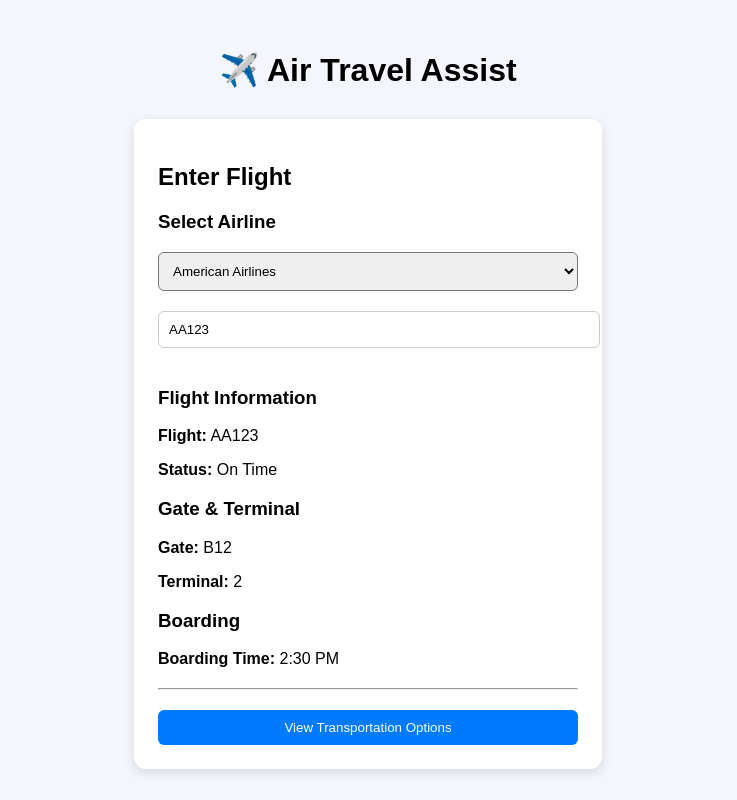
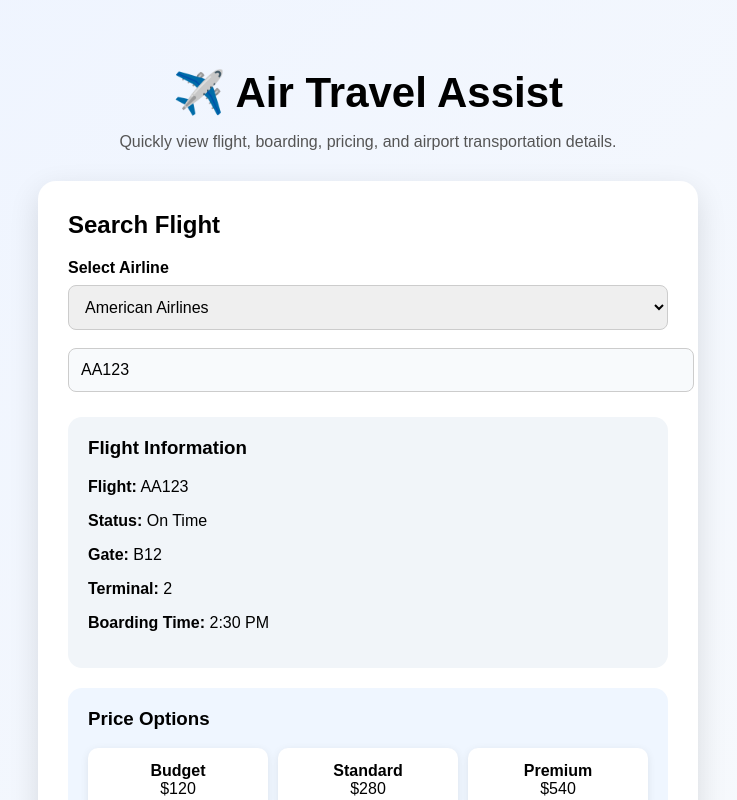
Before and after one commit to abrilquiros/airport-appIS470, a React (Create React App) app in the folder app/: page / in a window 1280 px wide. Shown: the top 800 px of the page, without its empty margins (272-1009 px from the left). Built offline with nearby package versions, Linux system fonts and the light colour scheme.

Commit message:
improve app styling

```diff
--- a/app/src/App.js
+++ b/app/src/App.js
@@ -1,7 +1,6 @@
 import { useState } from "react";
 
 function App() {
-  const [flight, setFlight] = useState("");
   const [showTransport, setShowTransport] = useState(false);
   const [selectedAirline, setSelectedAirline] = useState("American");
 
@@ -13,7 +12,6 @@ const airlineFlights = {
       terminal: "2",
       boarding: "2:30 PM",
     },
-
     Delta: {
       flight: "DL456",
       status: "Delayed",
@@ -21,7 +19,6 @@ const airlineFlights = {
       terminal: "1",
       boarding: "4:10 PM",
     },
-
     United: {
       flight: "UA789",
       status: "Boarding Soon",
@@ -31,34 +28,55 @@ const airlineFlights = {
     },
   };
 
+  const priceOptions = {
+    Budget: "$120",
+    Standard: "$280",
+    Premium: "$540",
+  };
+
+  const flightInfo = airlineFlights[selectedAirline];
+
   return (
-    <div style={{
-      backgroundColor: "#f4f6fb",
+    <div
+      style={{
+        background: "linear-gradient(135deg, #eef4ff, #f8fafc)",
         minHeight: "100vh",
+        padding: "40px 20px",
+        fontFamily: "Arial, sans-serif",
+      }}
+    >
+      <h1 style={{ textAlign: "center", fontSize: "42px", marginBottom: "8px" }}>
+        ✈️ Air Travel Assist
+      </h1>
+
+      <p style={{ textAlign: "center", color: "#555", marginBottom: "30px" }}>
+        Quickly view flight, boarding, pricing, and airport transportation details.
+      </p>
+
+      <div
+        style={{
+          maxWidth: "600px",
+          margin: "0 auto",
+          backgroundColor: "white",
           padding: "30px",
-      fontFamily: "Arial, sans-serif"
-    }}>
-      <h1 style={{ textAlign: "center" }}>✈️ Air Travel Assist</h1>
+          borderRadius: "18px",
+          boxShadow: "0 10px 30px rgba(0,0,0,0.12)",
+        }}
+      >
+        <h2 style={{ marginTop: 0 }}>Search Flight</h2>
 
-      <div style={{
-        maxWidth: "420px",
-        margin: "30px auto",
-        backgroundColor: "white",
-        padding: "24px",
-        borderRadius: "12px",
-        boxShadow: "0 4px 12px rgba(0,0,0,0.12)"
-      }}>
-        <h2>Enter Flight</h2>
-        <h3>Select Airline</h3>
-
+        <label style={{ fontWeight: "bold" }}>Select Airline</label>
         <select
           value={selectedAirline}
           onChange={(e) => setSelectedAirline(e.target.value)}
           style={{
             width: "100%",
-    padding: "10px",
-    marginBottom: "20px",
-    borderRadius: "6px",
+            padding: "12px",
+            marginTop: "8px",
+            marginBottom: "18px",
+            borderRadius: "8px",
+            border: "1px solid #ccc",
+            fontSize: "16px",
           }}
         >
           <option value="American">American Airlines</option>
@@ -68,49 +86,79 @@ const airlineFlights = {
 
         <input
           type="text"
-  value={airlineFlights[selectedAirline].flight}
+          value={flightInfo.flight}
           readOnly
           style={{
             width: "100%",
-    padding: "10px",
-    marginBottom: "20px",
-    borderRadius: "6px",
-    border: "1px solid #ccc"
+            padding: "12px",
+            marginBottom: "25px",
+            borderRadius: "8px",
+            border: "1px solid #ccc",
+            fontSize: "16px",
+            backgroundColor: "#f8fafc",
           }}
         />
 
-        <h3>Flight Information</h3>
-<p><strong>Flight:</strong> {airlineFlights[selectedAirline].flight}</p>
-<p><strong>Status:</strong> {airlineFlights[selectedAirline].status}</p>
+        <div
+          style={{
+            backgroundColor: "#f1f5f9",
+            padding: "20px",
+            borderRadius: "14px",
+            marginBottom: "20px",
+          }}
+        >
+          <h3 style={{ marginTop: 0 }}>Flight Information</h3>
+          <p><strong>Flight:</strong> {flightInfo.flight}</p>
+          <p><strong>Status:</strong> {flightInfo.status}</p>
+          <p><strong>Gate:</strong> {flightInfo.gate}</p>
+          <p><strong>Terminal:</strong> {flightInfo.terminal}</p>
+          <p><strong>Boarding Time:</strong> {flightInfo.boarding}</p>
+        </div>
 
-<h3>Gate & Terminal</h3>
-<p><strong>Gate:</strong> {airlineFlights[selectedAirline].gate}</p>
-<p><strong>Terminal:</strong> {airlineFlights[selectedAirline].terminal}</p>
-
-<h3>Boarding</h3>
-<p><strong>Boarding Time:</strong> {airlineFlights[selectedAirline].boarding}</p>
-
-        <hr style={{ margin: "20px 0" }} />
+        <div
+          style={{
+            backgroundColor: "#eff6ff",
+            padding: "20px",
+            borderRadius: "14px",
+            marginBottom: "20px",
+          }}
+        >
+          <h3 style={{ marginTop: 0 }}>Price Options</h3>
+          <div style={{ display: "flex", gap: "10px", flexWrap: "wrap" }}>
+            <div style={priceCardStyle}><strong>Budget</strong><br />{priceOptions.Budget}</div>
+            <div style={priceCardStyle}><strong>Standard</strong><br />{priceOptions.Standard}</div>
+            <div style={priceCardStyle}><strong>Premium</strong><br />{priceOptions.Premium}</div>
+          </div>
+        </div>
 
         <button
           onClick={() => setShowTransport(!showTransport)}
           style={{
             width: "100%",
-            padding: "10px",
-            borderRadius: "6px",
+            padding: "14px",
+            borderRadius: "10px",
             border: "none",
-            backgroundColor: "#007bff",
+            backgroundColor: "#2563eb",
             color: "white",
-            cursor: "pointer"
+            cursor: "pointer",
+            fontSize: "16px",
+            fontWeight: "bold",
           }}
         >
           {showTransport ? "Hide Transportation Options" : "View Transportation Options"}
         </button>
 
         {showTransport && (
-          <div style={{ marginTop: "15px" }}>
-            <h3>Transportation Options</h3>
-            <ul>
+          <div
+            style={{
+              marginTop: "20px",
+              backgroundColor: "#f8fafc",
+              padding: "20px",
+              borderRadius: "14px",
+            }}
+          >
+            <h3 style={{ marginTop: 0 }}>Transportation Options</h3>
+            <ul style={{ lineHeight: "1.8" }}>
               <li>🚕 Taxi</li>
               <li>🚗 Uber / Lyft</li>
               <li>🚌 Airport Shuttle</li>
@@ -121,8 +169,17 @@ const airlineFlights = {
         )}
       </div>
     </div>
-
   );
 }
 
+const priceCardStyle = {
+  flex: "1",
+  minWidth: "120px",
+  backgroundColor: "white",
+  padding: "14px",
+  borderRadius: "10px",
+  textAlign: "center",
+  boxShadow: "0 2px 8px rgba(0,0,0,0.08)",
+};
+
 export default App;
```
Lines whose indentation alone changed are shown as unchanged.
